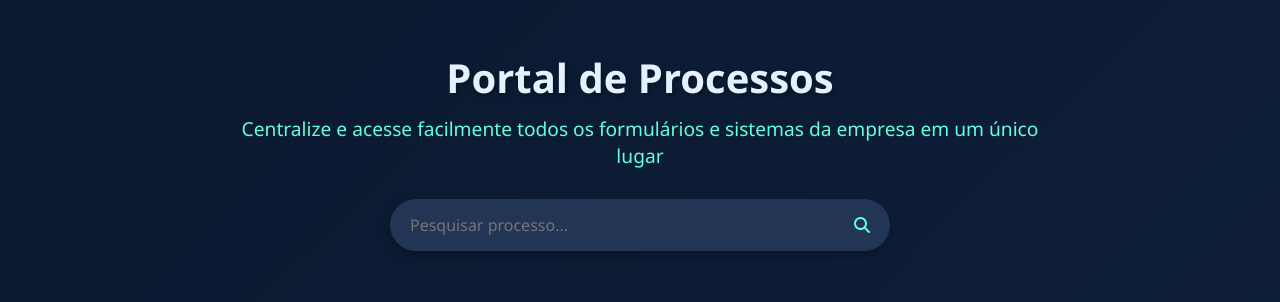
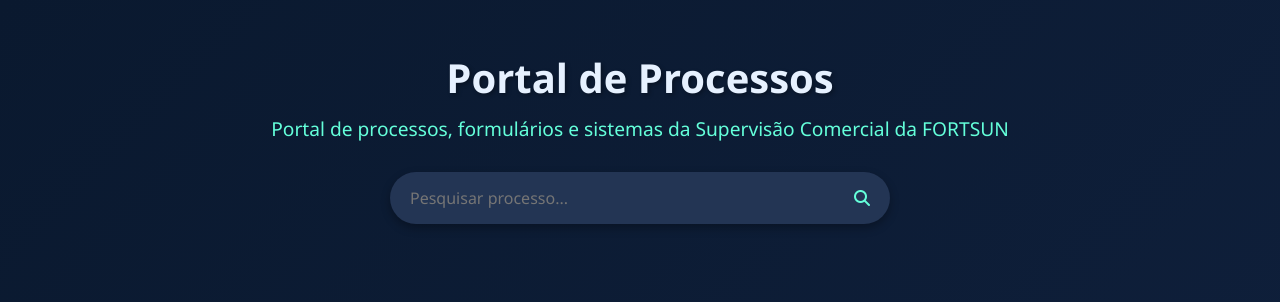
Before and after one commit to RafaelGermano05/portal-processos, a plain HTML site: page index.html in a window 1280 px wide. Shown: the top 302 px of the page. Drawn offline with Linux system fonts and the light colour scheme.

Commit message:
Update - Change text on subtitulo index.html

```diff
--- a/index.html
+++ b/index.html
@@ -8,11 +8,12 @@
     <link rel="shortcut icon" href="assets/img/Copilot_20250919_105536.png" type="image/x-icon">
     <link rel="stylesheet" href="assets/style.css">
 </head>
+
 <body>
     <div class="container">
         <header>
             <h1>Portal de Processos</h1>
-            <p class="subtitulo">Centralize e acesse facilmente todos os formulários e sistemas da empresa em um único lugar</p>
+            <p class="subtitulo">Portal de processos, formulários e sistemas da Supervisão Comercial da FORTSUN</p>
 
             <div class="barra-pesquisa">
                 <input type="text" id="pesquisa" placeholder="Pesquisar processo...">
```
